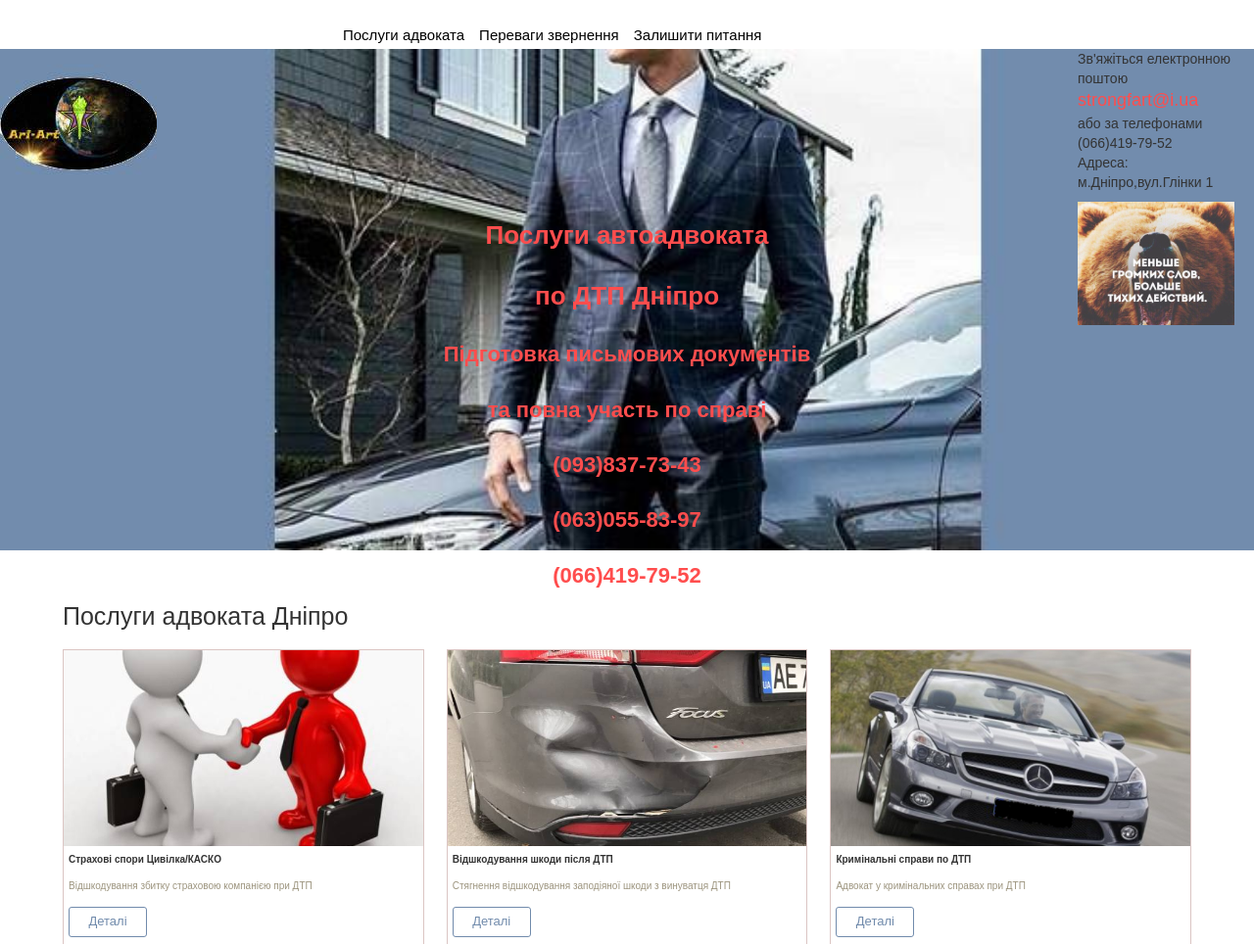
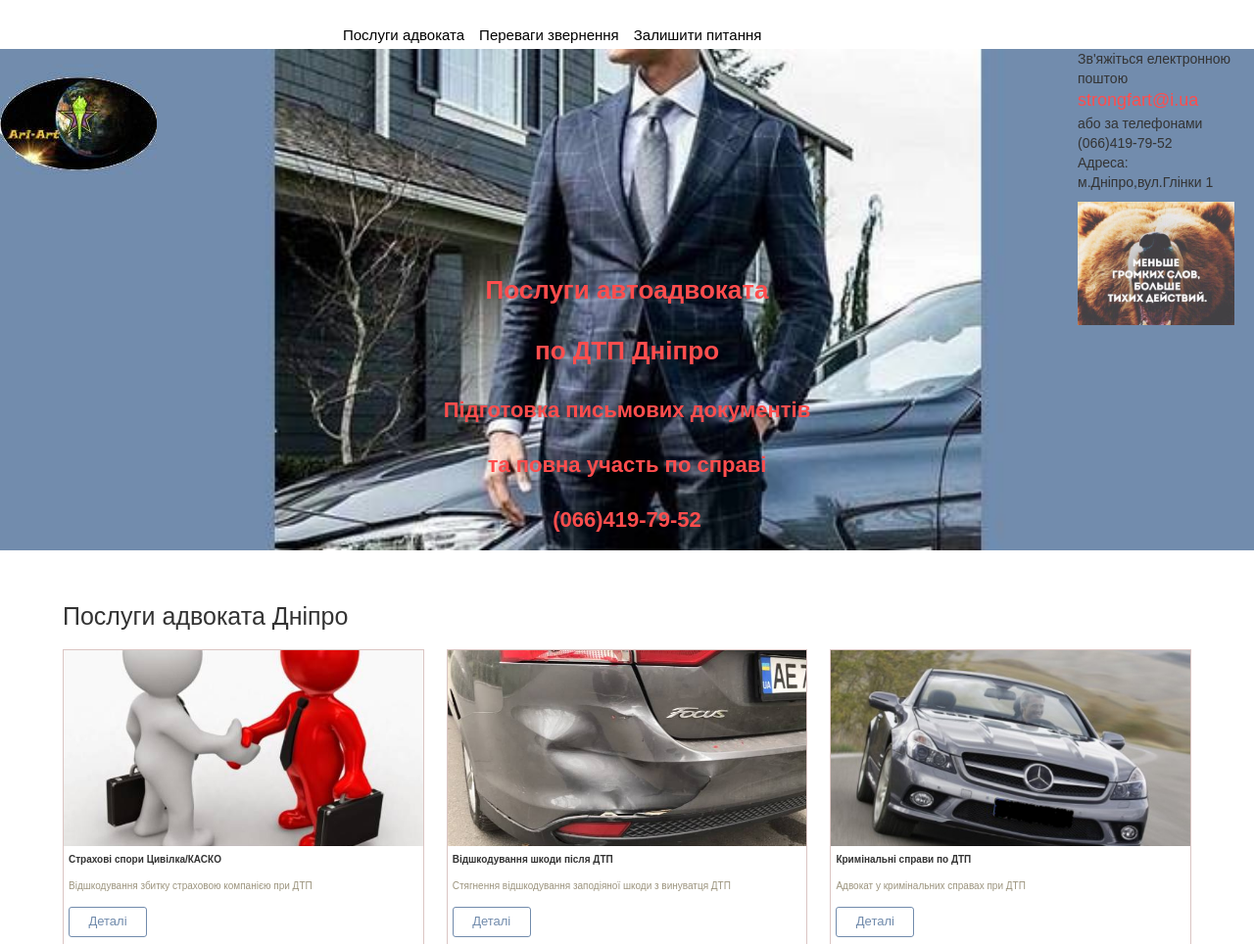
Before and after one commit to AndreiChornii/layer, a PHP site: page /templates/home.html.php in a window 1280 px wide. Shown: the top 964 px of the page at 98% size. Run offline with PHP 8.4, Linux system fonts and the light colour scheme; data that the repository does not hold is empty; a stand-in replaces the project's code that opens the database connection; some libraries are stand-ins or nearby versions.

Commit message:
only_mts

```diff
--- a/templates/home.html.php
+++ b/templates/home.html.php
@@ -76,8 +76,6 @@
                 <!-- <span>Підготовка письмових документів та повна участь по справі</span> -->
                 <span>Підготовка письмових документів</span>
                 <span>та повна участь по справі</span>
-                <span>(093)837-73-43</span>
-                <span>(063)055-83-97</span>
                 <span>(066)419-79-52</span>
             </div>
         </div>
```
